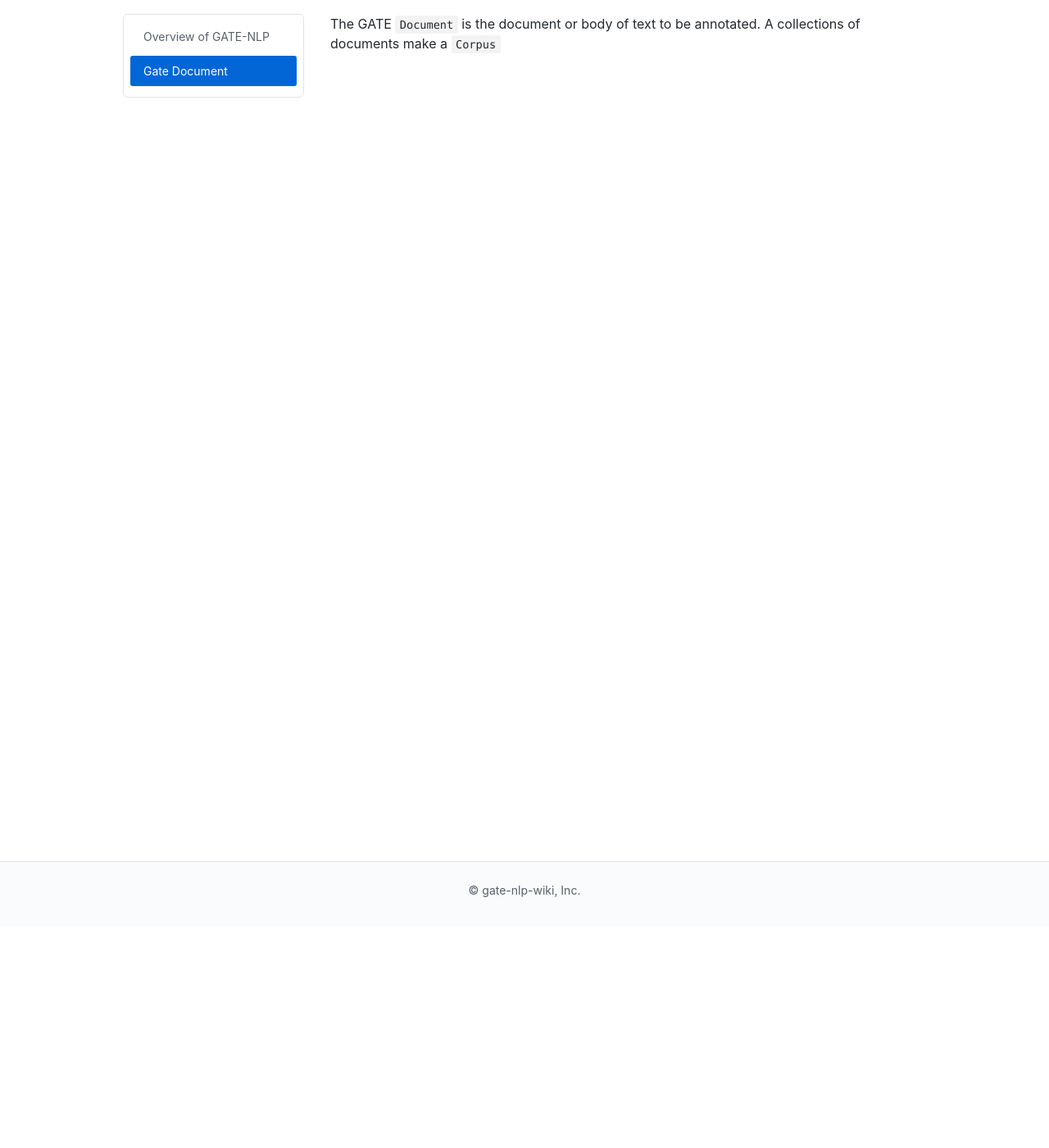
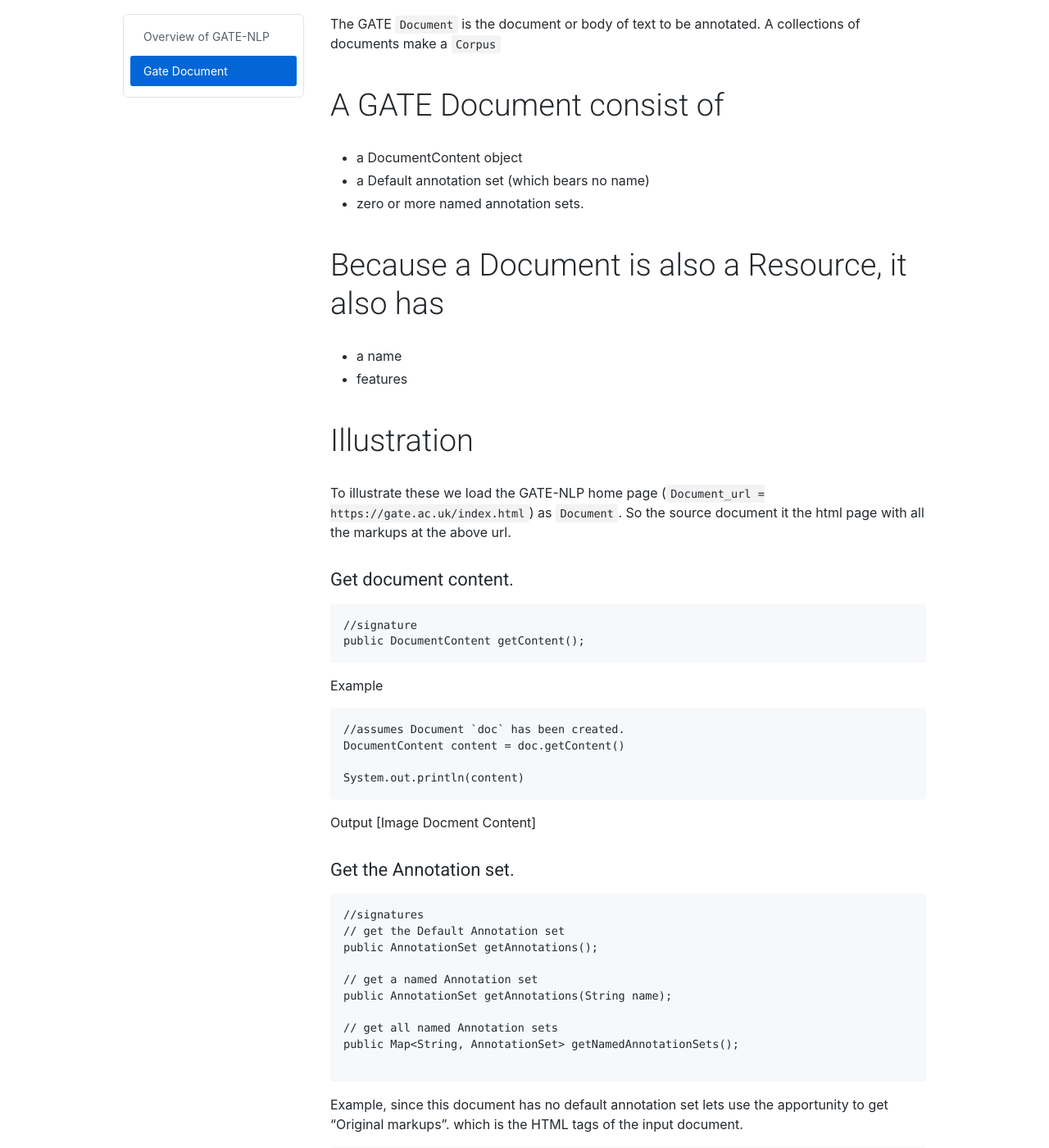
Before and after one commit to easimadi/gate-nlp-wiki, a Jekyll site: the page built from docs/_articles/1-overview-gate-nlp/1-gate-document.md, in a window 1280 px wide and 1400 px high, scrolled down 270 px. Shown: the whole window at 82% size. Built offline with Jekyll 4.4.1, drawn with Linux system fonts in a browser that asks for light colours; some of the changed text lies outside the part shown.

Commit message:
Update 1-gate-document.md

````diff
--- a/docs/_articles/1-overview-gate-nlp/1-gate-document.md
+++ b/docs/_articles/1-overview-gate-nlp/1-gate-document.md
@@ -4,3 +4,72 @@ title: Gate Document
 
 
 The GATE `Document` is the document or body of text to be annotated. A collections of documents make a `Corpus`
+
+## A GATE Document consist of
+* a DocumentContent object
+* a Default annotation set (which bears no name)
+* zero or more named annotation sets.
+
+## Because a Document is also a Resource, it also has
+* a name
+* features
+
+
+## Illustration
+To illustrate these we load the GATE-NLP home page (`Document_url = https://gate.ac.uk/index.html`) as `Document`.
+So the source document it the html page with all the markups at the above url.
+
+
+### Get document content.
+```java
+//signature
+public DocumentContent getContent();
+```
+Example
+```java
+//assumes Document `doc` has been created.
+DocumentContent content = doc.getContent()
+
+System.out.println(content)
+```
+Output
+[Image Docment Content]
+
+### Get the Annotation set.
+```java
+//signatures
+// get the Default Annotation set
+public AnnotationSet getAnnotations();
+
+// get a named Annotation set
+public AnnotationSet getAnnotations(String name);
+
+// get all named Annotation sets
+public Map<String, AnnotationSet> getNamedAnnotationSets();
+
+```
+
+Example, since this document has no default annotation set lets use the apportunity to get "Original markups". which is the HTML tags of the input document.
+```java
+AnnotationSet originalMarkupSet = doc.getAnnotations("Original markups")
+System.out.println(originalMarkupSet)
+```
+Output
+```[AnnotationImpl: id=0; type=html; features={lang=en}; start=NodeImpl: id=0; offset=0; end=NodeImpl: id=1; offset=2914
+, AnnotationImpl: id=1; type=head; features={}; start=NodeImpl: id=0; offset=0; end=NodeImpl: id=2; offset=25
+, AnnotationImpl: id=2; type=meta; features={http-equiv=Content-Type, content=text/html; charset=UTF-8}; start=NodeImpl: id=0; offset=0; end=NodeImpl: id=0; offset=0
+, AnnotationImpl: id=3; type=title; features={}; start=NodeImpl: id=0; offset=0; end=NodeImpl: id=3; offset=23
+, AnnotationImpl: id=4; type=meta; features={name=generator, content=cow}; start=NodeImpl: id=2; offset=25; end=NodeImpl: id=2; offset=25
+, AnnotationImpl: id=5; type=script; features={id=twitter-wjs, src=./gate-sample-doc_files/widgets.js, isEmptyAndSpan=true}; start=NodeImpl: id=2; offset=25; end=NodeImpl: id=2; offset=25
+, AnnotationImpl: id=6; type=script; features={type=text/javascript, src=./gate-sample-doc_files/gate.cow.gwt.NewPage.nocache.js, isEmptyAndSpan=true}; start=NodeImpl: id=2; offset=25;
+......
+]
+```
+
+
+### Get the names of the annotation sets
+```java
+//signature
+public Set<String> getAnnotationSetNames();
+
+```
````
